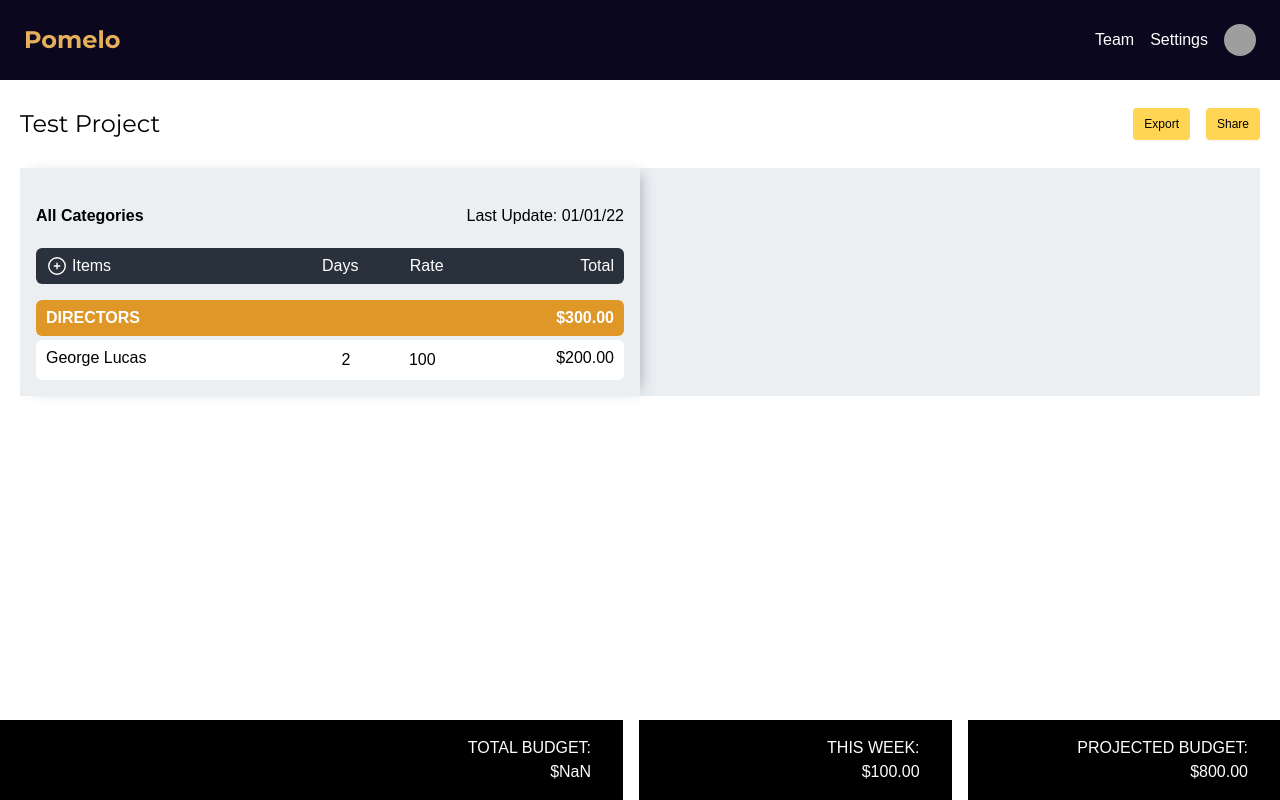
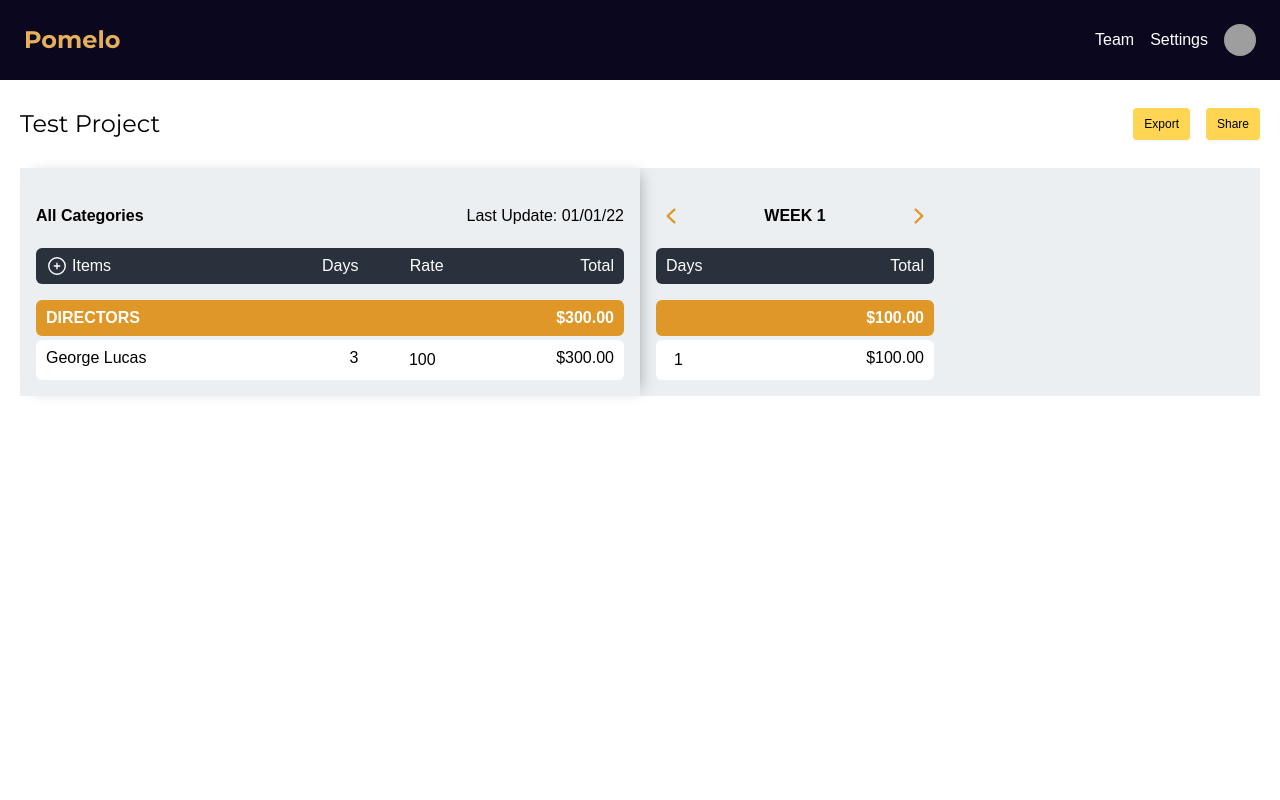
Before and after one commit to Salamat-Inc/salamat-budget-web, a Next.js app: page / in a window 1280 px wide. Built offline with nearby package versions, Linux system fonts and the light colour scheme; grey boxes are pictures that could not be loaded.

Commit message:
update data structure for weekly breakdowns

```diff
--- a/components/ActualTotalReport.tsx
+++ b/components/ActualTotalReport.tsx
@@ -60,8 +60,8 @@ const LeftRow = ({
   return (
     <div className="flex justify-between bg-salamat-white text-salamat-white rounded-md px-2.5 py-1.5 mt-1">
       <div className="w-[45%] text-salamat-black">{employee.name}</div>
-      <div className="w-[10%]">
-        <input
+      <div className="w-[10%] text-salamat-black text-right">
+        {/* <input
           className="appearance-none bg-transparent border-none w-full text-salamat-black text-right mr-3 py-1 px-2 leading-tight focus:outline-none"
           type="number"
           placeholder="0"
@@ -71,7 +71,8 @@ const LeftRow = ({
             setDaysTerm(e.target.value);
           }}
           value={daysTerm}
-        ></input>
+        ></input> */}
+        {employee.totalDays}
       </div>
       <div className="w-[15%] flex flex-row items-baseline text-salamat-black text-right relative">
         <input
--- a/components/WeeklyReport.tsx
+++ b/components/WeeklyReport.tsx
@@ -4,25 +4,36 @@ import { ChevronLeftIcon, ChevronRightIcon } from '@heroicons/react/20/solid';
 import { useDebounce } from 'hooks/useDebounce';
 import { BudgetContext } from 'contexts/Budget/BudgetContext';
 
-const WeeklyRow = ({ employee, formatter, category }: any) => {
+const WeeklyRow = ({
+  employee,
+  employeeId,
+  formatter,
+  category,
+  currentReport,
+}: any) => {
   const { dispatch } = useContext(BudgetContext);
 
-  const [daysTerm, setDaysTerm] = useState<number | undefined>(
-    employee.days || undefined
-  );
+  const [daysTerm, setDaysTerm] = useState<string>(employee.days.toString());
 
-  const debouncedDaysTerm: number = useDebounce<number>(daysTerm, 1500);
+  const debouncedDaysTerm: string = useDebounce<string>(daysTerm, 1500);
 
   useEffect(
     () => {
+      const days = parseFloat(debouncedDaysTerm);
+      console.log('this is firing');
+
+      if (days !== employee.days) {
         dispatch({
           type: 'UPDATE_DAYS_WEEKLY',
           payload: {
-          days: debouncedDaysTerm || 0,
-          employeeId: employee.id,
+            days: days || 0,
+            employeeId: employeeId,
+            employee,
             category,
+            currentReport,
           },
         });
+      }
     },
     [debouncedDaysTerm] // Only call effect if debounced search term changes
   );
@@ -43,50 +54,58 @@ const WeeklyRow = ({ employee, formatter, category }: any) => {
         ></input>
       </div>
       <div className="w-[60%] text-salamat-black text-right">
-        {formatter.format(employee.currentTotal)}
+        {formatter.format(employee.total)}
       </div>
     </div>
   );
 };
 
-const renderWeekly = (projectData: any, weekData: any, formatter: any) => {
+const renderWeekly = (projectData: any, currentReport: any, formatter: any) => {
+  const employeeList = projectData.employees;
+
   return projectData.dataOrder.map((item: any, index: any) => {
     const category = projectData.categories[item.id];
     let categoryTotalWeek = 0;
-    const rows = category.order.map((e: any, index: any) => {
-      const emp = weekData.rateData[e.id];
-      categoryTotalWeek += emp.currentTotal;
+
+    const rows = category.order.map((employeeId: any, index2: any) => {
+      const employee = employeeList[employeeId];
+      // const employeeCurrentReport = employee.weeklyBreakdown[currentReport.id];
+      const employeeCurrentReport =
+        currentReport.employeePayBreakdown[employeeId];
+
+      categoryTotalWeek += employeeCurrentReport.total;
 
       return (
         <WeeklyRow
-          key={`weekly-${index}-${emp.id}`}
+          key={`weekly-${index2}-${employeeId}`}
           category={item}
-          employee={emp}
-          i={index}
+          employeeId={employeeId}
+          employee={employeeCurrentReport}
           formatter={formatter}
+          currentReport={currentReport}
         />
       );
     });
-
     return (
       <>
         <div
-          key={`${weekData.name}-${item.name}-${index}`}
+          key={`${currentReport.name}-${item.name}-${index}`}
           className="flex justify-between bg-salamat-orange text-salamat-white uppercase font-bold rounded-md px-2.5 py-1.5 mt-4 "
         >
           <div className="w-full text-right">
             {formatter.format(categoryTotalWeek)}
           </div>
         </div>
-
         {rows}
       </>
     );
   });
 };
 
-export const WeeklyReport = ({ weekData, projectData }: any) => {
-  const currentReport = weekData[0];
+export const WeeklyReport = ({ projectData }: any) => {
+  const weeklyReportData = projectData.weeklyReports;
+
+  const currentReport = weeklyReportData[weeklyReportData.length - 1];
 
   const currencyFormatter = useNumberFormatter({
     maximumFractionDigits: 2,
@@ -95,7 +114,6 @@ export const WeeklyReport = ({ weekData, projectData }: any) => {
   });
 
   return (
-    <>
     <div className="w-[25%] p-4">
       <div className="flex flex-row justify-between h-16 items-center">
         <div className="text-salamat-orange">
@@ -114,6 +132,5 @@ export const WeeklyReport = ({ weekData, projectData }: any) => {
 
       {renderWeekly(projectData, currentReport, currencyFormatter)}
     </div>
-    </>
   );
 };
--- a/contexts/Budget/BudgetReducer.ts
+++ b/contexts/Budget/BudgetReducer.ts
@@ -6,6 +6,8 @@
  * update employee days on a specific week
  * update employee rate on a specific week
  */
+
+import { WeeklyReport } from 'components/WeeklyReport';
 
 export const CREATE_EMPLOYEE = 'CREATE_EMPLOYEE';
 export const SET_PROJECT = 'SET_PROJECT';
@@ -162,6 +164,89 @@ export const budgetReducer = (state: any, action: any) => {
       };
     }
 
+    case 'UPDATE_DAYS_WEEKLY': {
+      console.log('updating the weekly days', action.payload);
+      const { employeeId, employee, days, currentReport, category } =
+        action.payload;
+
+      // get the current Employee Data
+      const employeeData = state.employees[employeeId];
+
+      const employeeRate = employeeData.rate;
+      let employeeDays = employeeData.totalDays;
+
+      // calculate the new total based on the updated days for this week
+      const updatedEmployeeWeeklyTotal = employeeRate * days;
+
+      console.log('updatedEmployeeWeeklyTotal', updatedEmployeeWeeklyTotal);
+
+      const currentEmployeeWeeklyData =
+        currentReport.employeePayBreakdown[employeeId];
+
+      const prevWeeklyDays = currentEmployeeWeeklyData.days;
+      const currentWeeklyDays = days;
+
+      const diffOfDays = Number(currentWeeklyDays - prevWeeklyDays);
+
+      employeeDays += diffOfDays;
+
+      const diffEmployeeTotal = employeeRate * diffOfDays;
+      let updatedEmployeeTotal =
+        employeeData.actualTotalSalary + diffEmployeeTotal;
+      console.log('yolo diff', updatedEmployeeTotal);
+
+      const updatedEmployeeWeeklyData = {
+        ...currentEmployeeWeeklyData,
+        days,
+        total: updatedEmployeeWeeklyTotal,
+      };
+
+      const categoryData = state.categories[category.id];
+
+      const updatedCategoryTotal = (categoryData.total += diffEmployeeTotal);
+
+      const updatedEmployeeData = {
+        ...employeeData,
+        totalDays: employeeDays,
+        actualTotalSalary: updatedEmployeeTotal,
+      };
+
+      let updatedReportTotal = currentReport.total;
+      updatedReportTotal += Number(
+        employee.WeeklyTotal - updatedEmployeeWeeklyTotal
+      ).toFixed(2);
+      console.log('here is the updatedEmployeeData', updatedEmployeeData);
+
+      return {
+        ...state,
+        categories: {
+          ...state.categories,
+          [category.id]: {
+            ...categoryData,
+            total: updatedCategoryTotal,
+          },
+        },
+        employees: {
+          ...state.employees,
+          [employeeId]: {
+            ...updatedEmployeeData,
+          },
+        },
+        weeklyReports: state.weeklyReports.map((report: any) => {
+          if (currentReport.id !== report.id) return report;
+
+          return {
+            ...currentReport,
+            weeklyTotal: updatedReportTotal,
+            employeePayBreakdown: {
+              ...currentReport.employeePayBreakDown,
+              [employeeId]: updatedEmployeeWeeklyData,
+            },
+          };
+        }),
+      };
+    }
+
     default: {
       return state;
     }
--- a/pages/api/hello.ts
+++ b/pages/api/hello.ts
@@ -17,57 +17,38 @@ const mockData: any = {
     1: {
       name: 'Directors',
       total: 300,
-      order: [
-        // {
-        //   id: 123,
-        //   type: 'employee',
-        //   rate: 100,
-        //   days: 2,
-        //   total: 200,
-        //   projectedTotal: 400,
-        // },
-        // {
-        //   id: 124,
-        //   type: 'employee',
-        //   rate: 100,
-        //   days: 1,
-        //   total: 100,
-        //   projectedTotal: 400,
-        // },
-        123,
-      ],
+      order: [123],
     },
   },
   employees: {
     123: {
       name: 'George Lucas',
       rate: 100,
-      totalDays: 2,
-      actualTotalSalary: 200,
+      totalDays: 3,
+      actualTotalSalary: 300,
       projectedTotalSalary: 400,
-      weeklyBreakdown: {},
+      weeklyBreakdown: {
+        'week-1-id': {
+          days: 1,
+          weeklyTotal: 100,
+        },
+      },
     },
-    // 124: {
-    //   name: 'John Doe',
-    // },
   },
   weeklyReports: [
     {
       name: 'week 1',
-      rateData: {
+      id: 'week-1-id',
+      weeklyTotal: 100,
+      employeePayBreakdown: {
         123: {
           days: 1,
-          currentTotal: 100,
-          totalToDate: 100,
+          total: 100,
         },
-        // 124: {
-        //   days: 1,
-        //   currentTotal: 200,
-        //   totalToDate: 200,
-        // },
       },
     },
   ],
+  projectedTotals: {},
 };
 
 export default function handler(
--- a/stories/Footer.tsx
+++ b/stories/Footer.tsx
@@ -47,28 +47,28 @@ export const Footer = ({ project }: Props) => {
     currency: 'USD',
   });
 
-  const actualTotal = calculateActualTotal(project);
-  const weeklyTotal = calculateWeeklyTotal(project);
+  // const actualTotal = calculateActualTotal(project);
+  // const weeklyTotal = calculateWeeklyTotal(project);
 
   return (
     <div className="fixed bottom-0 w-full flex flex-row min-w-[1200px]">
       {/* actual totals box */}
-      <div className="w-[50%] py-4 px-8 text-right bg-salamat-black text-salamat-white">
+      {/* <div className="w-[50%] py-4 px-8 text-right bg-salamat-black text-salamat-white">
         <div className="uppercase">Total Budget:</div>
         <div>{currencyFormatter.format(actualTotal)}</div>
-      </div>
+      </div> */}
 
       {/* weekly totals box */}
-      <div className="w-[25%] mx-4 py-4 px-8 text-right bg-salamat-black text-salamat-white">
+      {/* <div className="w-[25%] mx-4 py-4 px-8 text-right bg-salamat-black text-salamat-white">
         <div className="uppercase">This Week:</div>
         <div>{currencyFormatter.format(weeklyTotal)}</div>
-      </div>
+      </div> */}
 
       {/* projected totals box */}
-      <div className="w-[25%] py-4 px-8 text-right bg-salamat-black text-salamat-white">
+      {/* <div className="w-[25%] py-4 px-8 text-right bg-salamat-black text-salamat-white">
         <div className="uppercase">Projected Budget:</div>
         <div>{currencyFormatter.format(project.projectedTotal)}</div>
-      </div>
+      </div> */}
     </div>
   );
 };
--- a/stories/Table.tsx
+++ b/stories/Table.tsx
@@ -18,7 +18,7 @@ export const Table = ({ project }: { project: any }) => {
       <ActualTotalReport project={project} data={budgetData} />
 
       {/* Weekly report */}
-      {/* <WeeklyReport weekData={weeklyData} projectData={project} /> */}
+      <WeeklyReport projectData={project} />
 
       {/* Render projected totals */}
       {/* <ProjectedTotalReport project={project} /> */}
```
Lines whose indentation alone changed are shown as unchanged.
